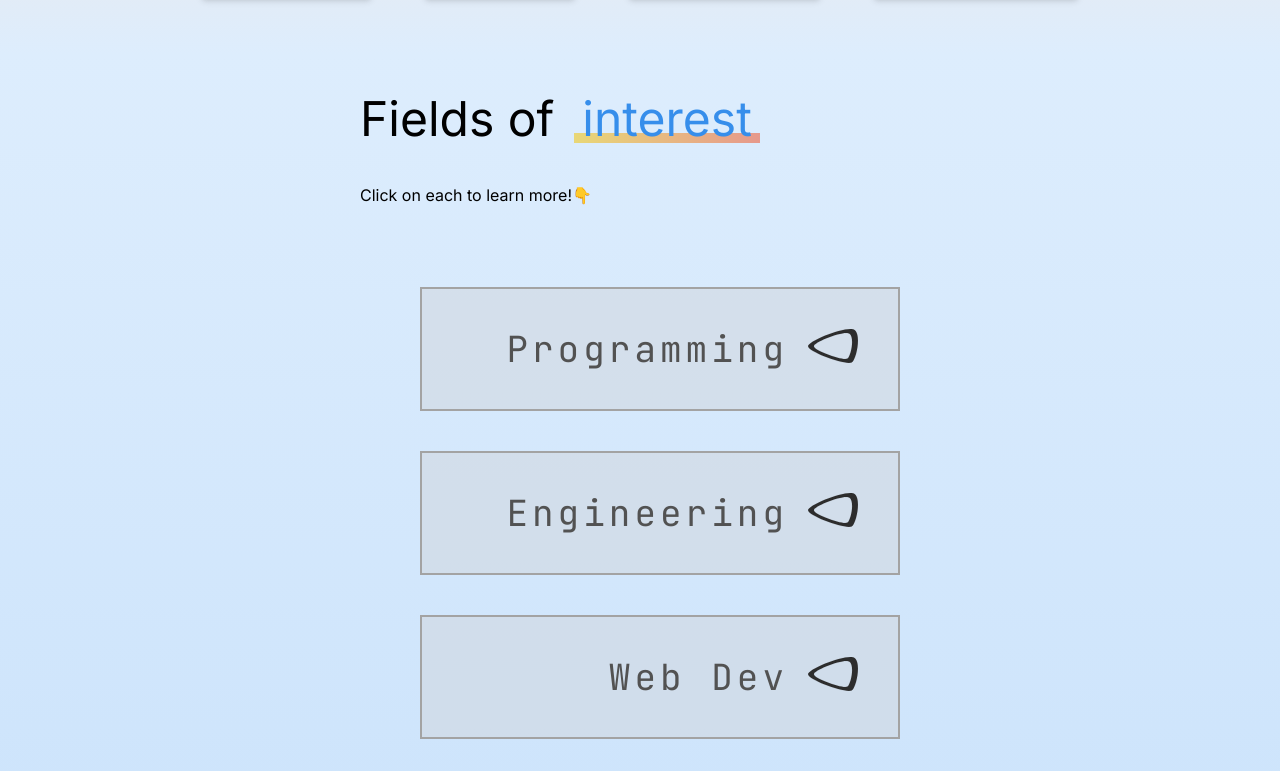
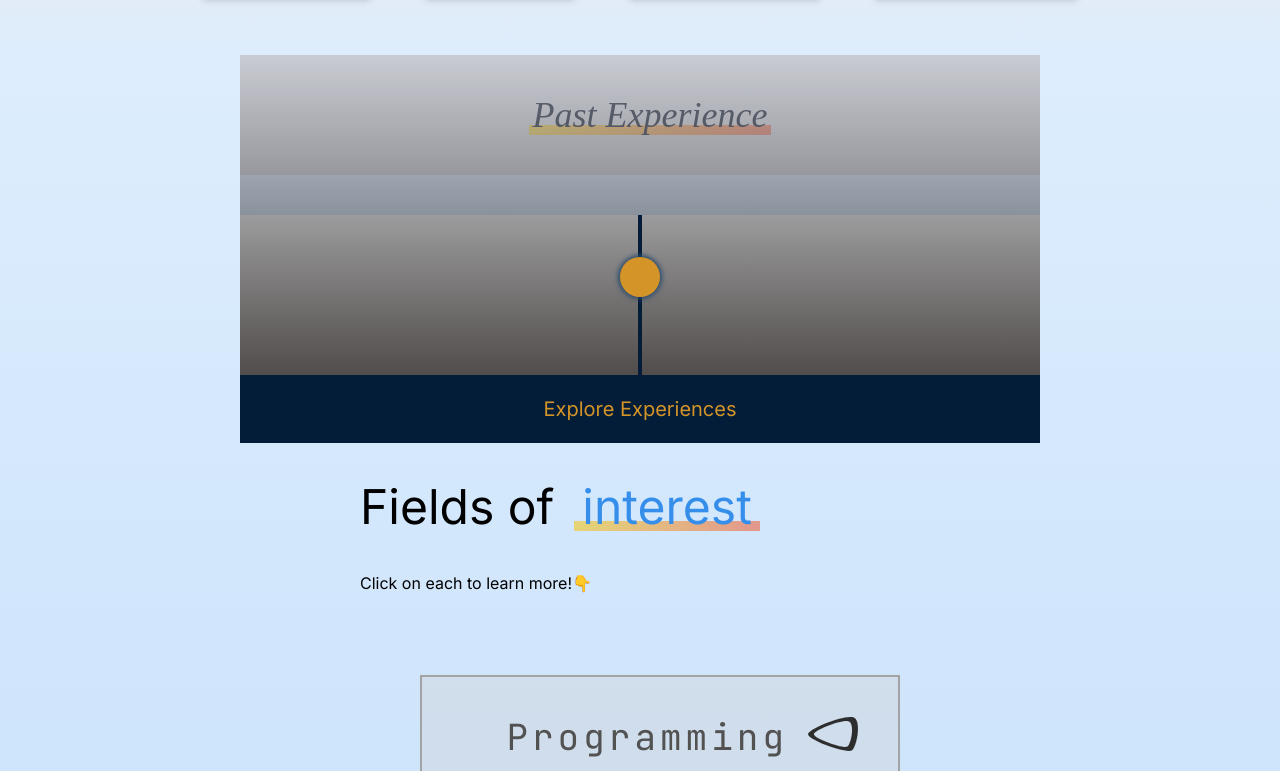
Before and after one commit to ilia-a3/portone, a Next.js app in the folder portone/: page / in a window 1280 px wide. Shown: the part 569-1340 px from the top of the page. Built offline with nearby package versions, Linux system fonts and the light colour scheme; a web font is replaced by a local one.

Commit message:
added experience page

```diff
--- /dev/null
+++ b/portone/app/Heading.tsx
@@ -0,0 +1,9 @@
+export default function Heading(props: { title: string }) {
+  return (
+    <h1 className=" font-playright text-4xl text-center pt-10 pb-10 text-gray-700 bg-gray-300 ">
+      <i className="unerlineinterest ml-5 pl-1 pr-1 cool-gradient">
+        {props.title}
+      </i>
+    </h1>
+  );
+}
--- /dev/null
+++ b/portone/app/experience/page.tsx
@@ -0,0 +1,111 @@
+"use client";
+import {
+  VerticalTimeline,
+  VerticalTimelineElement,
+} from "react-vertical-timeline-component";
+import "react-vertical-timeline-component/style.min.css";
+import Heading from "../Heading";
+const timeline: {
+  company: string;
+  position: string;
+  img: string;
+  description: string;
+  time: string;
+}[] = [
+  {
+    company: "DAIS BUILD",
+    position: "Full Stack Website Developer",
+    img: "",
+    description:
+      "I have worked with Dais Build company for a long time to create and maintain an website along with tools such as email and setting everything up for them. This job helped me start my career and build on my skills as a developer",
+    time: "2022 - PRESENT",
+  },
+  {
+    company: "Creative Core Cloud",
+    position: "API Developer",
+    img: "",
+    description:
+      "I have worked very hard in a role in CCC as an intern to develop a dynamic API with Spring Boot for over a year. It required lots of weekly deadlines and 15+ hours a week schedule and enabled me to work in a fast paced team environment.",
+    time: "2022 - 2023",
+  },
+  {
+    company: "First Go Licence",
+    position: "Full Stack Website Developer",
+    img: "",
+    description:
+      "Creating another larger scale application, I had to create a website for booking and managing lessons with driving instructors along with creating a system to organise and automate everything for my client so bookings can be done and managed easily.",
+    time: "2024",
+  },
+  {
+    company: "Toraja Wonders",
+    position: "Full Stack Website Developer",
+    img: "",
+    description:
+      "Worked independantly on a website for a tourism agency which required api endpoints to customise the website. Being one of my first large project, creating Toraja Wonders allowed me to gain experience creating a full stack website which involved complex apis and pages to create and manage pages.",
+    time: "2022",
+  },
+  {
+    company: "Fartak",
+    position: "Full Stack Website Developer",
+    img: "",
+    description:
+      "I have created a large website for showcasing and booking services for Fartak with the use of various tools.",
+    time: "2022",
+  },
+  {
+    company: "Dark Horse Painting",
+    position: "UI Website Developer",
+    img: "",
+    description:
+      "I have worked at this company for a long time to create and maintain an website. This engagement with clients helped me better understand the workflow and deep dive into web development on my own",
+    time: "2022",
+  },
+];
+export default function ExperiencePage() {
+  return (
+    <>
+      <Heading title="Past Experience" />
+      <div className="bg-gr-front-two mt-10">
+        <VerticalTimeline lineColor="#031d38">
+          {timeline.map((t) => (
+            <VerticalTimelineElement
+              key={t.company}
+              className="vertical-timeline-element--work "
+              contentStyle={{
+                background: "#2a4a6b ",
+                color: "#fff",
+                boxShadow: "0px 5px 10px 5px  rgb(232,190,105)",
+              }}
+              contentArrowStyle={{
+                borderRight: "7px solid  #2a4a6b",
+              }}
+              //   textClassName="shadow-lg bg-coolgrad" radial-gradient(circle, rgba(232,190,105,1) 0%, rgba(55,65,81,1) 100%)
+              date={t.time}
+              dateClassName="text-ayellowlighter "
+              iconStyle={{
+                background: "#d49428",
+                color: "#2a4a6b",
+                // color: "#fff",
+                boxShadow: "0 0 5px 2px #2a4a6b",
+                width: "40px",
+                height: "40px",
+                marginLeft: "-20px",
+                marginTop: "10px",
+              }}
+              icon={<div></div>}
+              visible={true}
+            >
+              <h3 className="vertical-timeline-element-title font-bold text-3xl text-ayellow">
+                {t.company}
+              </h3>
+              <h4 className="vertical-timeline-element-subtitle italic text-xl text-ayellowl">
+                {t.position}
+              </h4>
+              <p>{t.description}</p>
+            </VerticalTimelineElement>
+          ))}
+        </VerticalTimeline>
+      </div>
+    </>
+  );
+}
--- a/portone/app/globals.scss
+++ b/portone/app/globals.scss
@@ -98,3 +98,12 @@
   animation: underlinemove 1s ease-in-out 1s;
   transition: background-size 0.5s ease;
 }
+
+.backdrop-mini {
+  background: rgb(188, 187, 196);
+  background: linear-gradient(
+    180deg,
+    rgba(188, 187, 196, 0.49622166246851385) 0%,
+    rgba(5, 5, 6, 1) 100%
+  );
+}
--- a/portone/app/interests/[int]/page.tsx
+++ b/portone/app/interests/[int]/page.tsx
@@ -1,3 +1,4 @@
+import Heading from "@/app/Heading";
 import Link from "next/link";
 
 let yes: {
@@ -53,11 +54,7 @@ export default function Interest({ params }: { params: { int: string } }) {
       {content != null ? (
         <div className="">
           <section>
-            <h1 className=" font-playright text-4xl text-center pt-10 pb-10 text-gray-700 bg-gray-300 ">
-              <i className="unerlineinterest ml-5 pl-1 pr-1 cool-gradient">
-                {content.title}
-              </i>
-            </h1>
+            <Heading title={content.title} />
           </section>
         </div>
       ) : (
--- a/portone/app/page.tsx
+++ b/portone/app/page.tsx
@@ -2,6 +2,7 @@
 import Image from "next/image";
 import Link from "next/link";
 import { useState } from "react";
+import ExperiencePage from "./experience/page";
 const items: { title: string; link: string }[] = [
   { title: "Programming", link: "/interests/programming" },
   { title: "Engineering", link: "/interests/engineering" },
@@ -82,7 +83,23 @@ export default function Home() {
           ))}
         </div>
       </section>
-      <section className="flex flex-col lg:flex-row h-front-first-h bg-gr-front-one order-1">
+
+      <section className=" h-front-first-h bg-gr-front-one order-1">
+        <div>
+          {/* <h2 className="text-center text-4xl">Explore Past Experiences</h2> */}
+          <div className="ml-auto mr-auto block w-[50rem] max-w-[90%] ">
+            <div className="w-[100%] h-[20rem] overflow-scroll">
+              <div className="w-[50rem] max-w-[90%] h-[20rem] backdrop-mini opacity-70 absolute"></div>
+              <ExperiencePage />
+            </div>
+            <Link href={"/experience"}>
+              <button className="w-[100%] p-5 bg-abluedark text-ayellow text-xl">
+                Explore Experiences
+              </button>
+            </Link>
+          </div>
+        </div>
+        <div className="flex flex-col lg:flex-row">
           <div className="hidden w-0 h-0 lg:w-50% lg:h-front-first p-5 bg-red-900">
             {/* <img src="/background-front-1.svg" /> */}
             <div className="bg-black lg:w-100% lg:h-100%"></div>
@@ -115,6 +132,7 @@ export default function Home() {
               ))}
             </ul>
           </div>
+        </div>
       </section>
     </>
   );
--- a/portone/package.json
+++ b/portone/package.json
@@ -10,14 +10,17 @@
   },
   "dependencies": {
     "next": "14.2.4",
+    "portone": "file:",
     "react": "^18",
     "react-dom": "^18",
+    "react-vertical-timeline-component": "^3.5.3",
     "sass": "^1.77.6"
   },
   "devDependencies": {
     "@types/node": "^20",
     "@types/react": "^18",
     "@types/react-dom": "^18",
+    "@types/react-vertical-timeline-component": "^3.3.6",
     "eslint": "^8",
     "eslint-config-next": "14.2.4",
     "postcss": "^8",
```
Also changed, not shown: 1 other file (tests, documents, lock files or other folders). Lines whose indentation alone changed are shown as unchanged.
